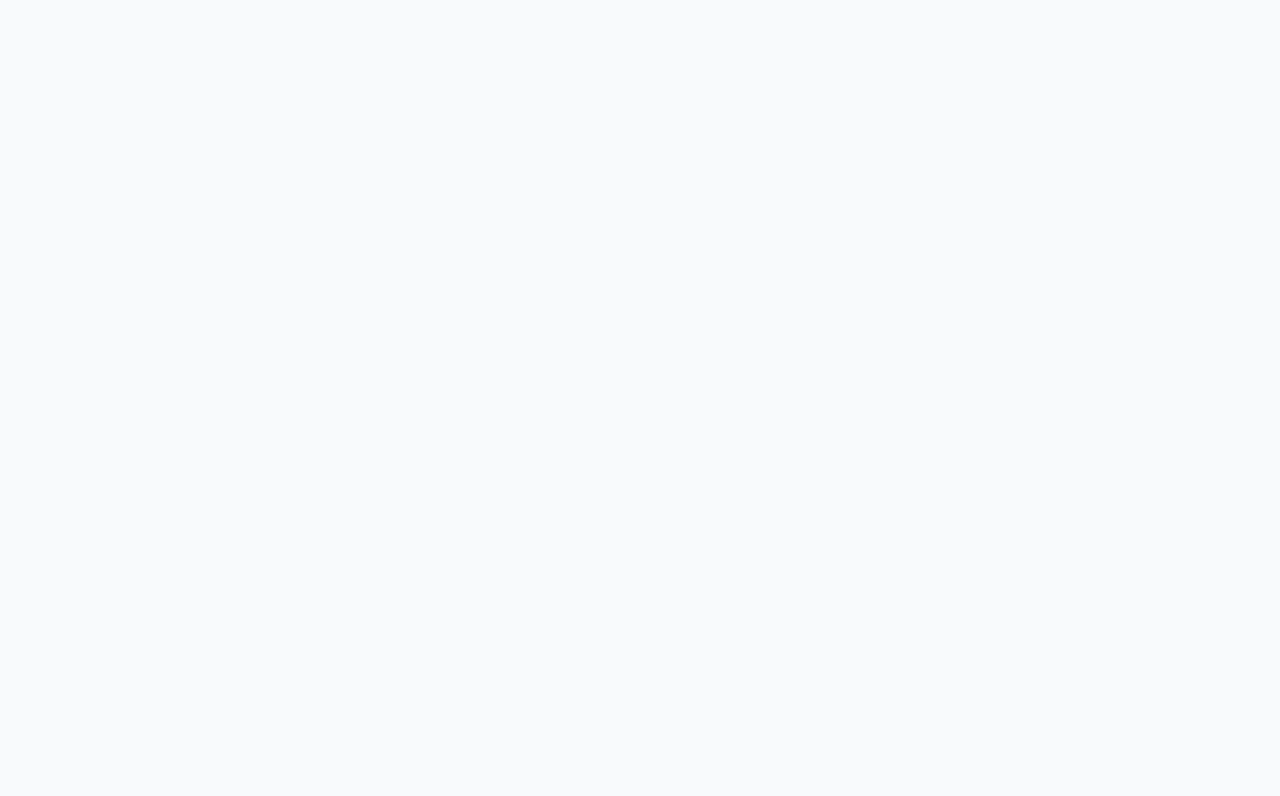
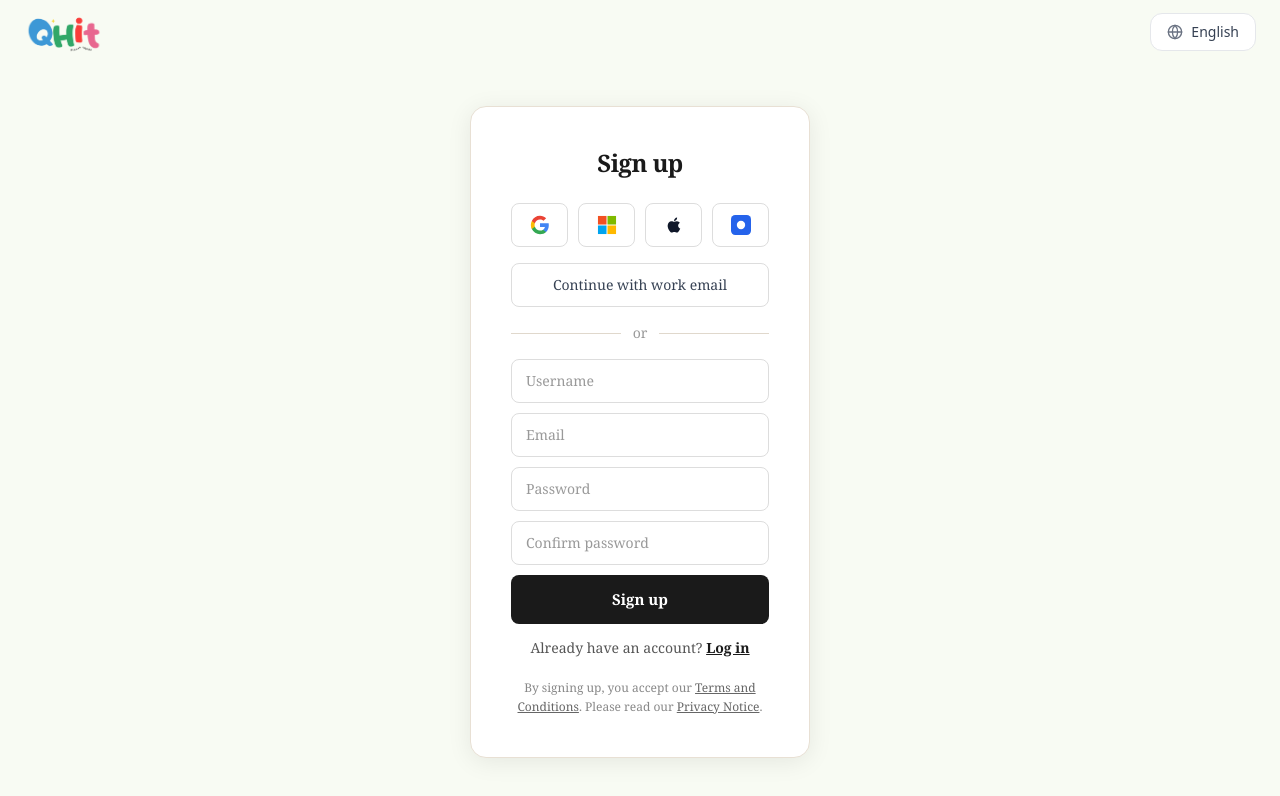
Before and after one commit to Davidcm2803/Quiz-proyect, a React app in the folder frontend/: page /register in a window 1280 px wide. Before the commit this address had no page. Shown: the top 796 px of the page. Built offline with nearby package versions, Linux system fonts and the light colour scheme; the HTML template or start-up script is replaced by a standard one.

Commit message:
login/register form

```diff
--- a/frontend/package.json
+++ b/frontend/package.json
@@ -32,6 +32,6 @@
     "eslint-plugin-react-hooks": "^7.0.1",
     "eslint-plugin-react-refresh": "^0.4.24",
     "globals": "^16.5.0",
-    "vite": "^7.2.4"
+    "vite": "^7.3.1"
   }
 }
--- a/frontend/src/App.jsx
+++ b/frontend/src/App.jsx
@@ -2,6 +2,7 @@ import { BrowserRouter, Routes, Route } from "react-router-dom";
 import Home from "./pages/Home";
 import Join from "./pages/Join";
 import Signup from "./pages/Signup";
+import Register from "./pages/Register";
 import QuizCreate from "./pages/QuizCreate";
 
 export default function App() {
@@ -11,6 +12,7 @@ export default function App() {
         <Route path="/" element={<Home />} />
         <Route path="/join" element={<Join />} />
         <Route path="/signup" element={<Signup />} />
+        <Route path="/register" element={<Register />} />
         <Route path="/quiz/create" element={<QuizCreate />} />
       </Routes>
     </BrowserRouter>
--- a/frontend/src/components/layout/Loginform.jsx
+++ b/frontend/src/components/layout/Loginform.jsx
@@ -1,12 +1,57 @@
 import { useState } from "react";
+import { useContext } from "react";
+import { AuthContext } from "../../context/AuthContext";
 import IconButton from "../ui/IconButtons";
 import LoginButton from "../ui/LoginButton";
 import { GoogleIcon, MicrosoftIcon, AppleIcon, OtherIcon } from "../ui/Icons";
+import { Link } from "react-router-dom";
+import { useNavigate } from "react-router-dom";
+
 
 export default function LoginForm() {
   const [username, setUsername] = useState("");
   const [password, setPassword] = useState("");
   const [focusedField, setFocusedField] = useState(null);
+  const navigate = useNavigate();
+  const [error, setError] = useState("");
+  const { setToken } = useContext(AuthContext);
+
+const handleLogin = async () => {
+  try {
+
+    if (!username || !password) {
+      setError("Please fill all fields");
+      return;
+    }
+
+    const response = await fetch("http://localhost:8000/users/login", {
+      method: "POST",
+      headers: {
+        "Content-Type": "application/json"
+      },
+      body: JSON.stringify({
+        email: username,
+        password: password
+      })
+    });
+
+    const data = await response.json();
+
+    if (!response.ok) {
+      setError(data.detail || "Login failed");
+      return;
+    }
+
+    setToken(data.access_token);
+
+    // redirigir al home
+    navigate("/");
+
+  } catch (error) {
+    console.error(error);
+    setError("Server connection error");
+  }
+};
 
   return (
     <div className="min-h-[calc(100vh-64px)] flex items-center justify-center bg-[#F8FBF3] font-serif">
@@ -58,6 +103,11 @@ export default function LoginForm() {
             focusedField === "password" ? "border-[#555]" : "border-[#ddd]"
           }`}
         />
+        {error && (
+          <p className="text-red-500 text-sm mb-2">
+            {error}
+          </p>
+        )}
 
         <p className="text-[13px] text-[#555] mb-[18px]">
           Forgot password?{" "}
@@ -66,13 +116,15 @@ export default function LoginForm() {
           </a>
         </p>
 
-        <LoginButton>Log in</LoginButton>
+        <LoginButton onClick={handleLogin}>
+          Log in
+        </LoginButton>
 
         <p className="text-sm text-center text-[#555] mb-5">
           Don't have an account?{" "}
-          <a href="#" className="text-[#1a1a1a] font-semibold underline">
+          <Link to="/register" className="text-[#1a1a1a] font-semibold underline">
             Sign up
-          </a>
+          </Link>
         </p>
 
         <p className="text-xs text-[#888] leading-relaxed">
--- a/frontend/src/components/layout/Navbar.jsx
+++ b/frontend/src/components/layout/Navbar.jsx
@@ -58,7 +58,7 @@ export default function Navbar() {
 
         {/* Desktop sign up */}
         <div className="hidden md:block">
-          <Button variant="signup" onClick={() => navigate("/Signup")}>
+          <Button variant="signup" onClick={() => navigate("/register")}>
             Sign up
           </Button>
         </div>
--- /dev/null
+++ b/frontend/src/components/layout/RegisterForm.jsx
@@ -0,0 +1,164 @@
+import { useState } from "react";
+import IconButton from "../ui/IconButtons";
+import LoginButton from "../ui/LoginButton";
+import { GoogleIcon, MicrosoftIcon, AppleIcon, OtherIcon } from "../ui/Icons";
+import { Link } from "react-router-dom";
+import { useNavigate } from "react-router-dom";
+
+export default function RegisterForm() {
+  const [username, setUsername] = useState("");
+  const [email, setEmail] = useState("");
+  const [password, setPassword] = useState("");
+  const [confirmPassword, setConfirmPassword] = useState("");
+  const [focusedField, setFocusedField] = useState(null);
+  const [error, setError] = useState("");
+  const navigate = useNavigate();
+
+  const handleSubmit = async (e) => {
+    e.preventDefault();
+
+    if (!username || !email || !password || !confirmPassword) {
+    setError("Don't forget about filling in all fields :)");
+    return;
+    }
+    if (password !== confirmPassword) { // validacion en front
+      setError("Make sure your passwords match ;)");
+      return;
+    }
+
+    try {
+      const response = await fetch("http://localhost:8000/users/", {
+        method: "POST",
+        headers: {
+          "Content-Type": "application/json"
+        },
+        body: JSON.stringify({
+          username,
+          email,
+          password
+        })
+      });
+
+      const data = await response.json();
+      console.log(data);
+
+    if (!response.ok) {
+      setError(data.detail || "Error creating account :(");
+      return;
+    }
+      alert("Welcome to QHit! Now your're part of the fun :D");
+        navigate("/signup");
+
+    } catch (error) {
+      console.error(error);
+      setError("Error creating account :(");
+    }
+  };
+
+  return (
+    <div className="min-h-[calc(100vh-64px)] flex items-center justify-center bg-[#F8FBF3] font-serif">
+      <div className="bg-white rounded-2xl p-10 w-[340px] shadow-[0_4px_24px_rgba(0,0,0,0.08)] border border-[#e8e0d4]">
+
+        <h2 className="text-2xl font-bold text-[#1a1a1a] tracking-tight mb-6">
+          Sign up
+        </h2>
+
+        <div className="flex gap-2.5 mb-4">
+          {[
+            { icon: <GoogleIcon />, label: "Google" },
+            { icon: <MicrosoftIcon />, label: "Microsoft" },
+            { icon: <AppleIcon />, label: "Apple" },
+            { icon: <OtherIcon />, label: "Other" },
+          ].map(({ icon, label }) => (
+            <IconButton key={label} icon={icon} label={label} onClick={() => {}} />
+          ))}
+        </div>
+
+        <button className="w-full py-[11px] bg-white border border-[#ddd] rounded-lg mb-4 text-sm text-gray-700 hover:border-gray-400 transition-colors">
+          Continue with work email
+        </button>
+
+        <div className="flex items-center gap-3 mb-4 text-[#999] text-sm">
+          <div className="flex-1 h-px bg-[#e0d8cc]" />
+          or
+          <div className="flex-1 h-px bg-[#e0d8cc]" />
+        </div>
+
+        <form onSubmit={handleSubmit}>
+
+          <input
+            type="text"
+            placeholder="Username"
+            value={username}
+            onChange={(e) => setUsername(e.target.value)}
+            onFocus={() => setFocusedField("username")}
+            onBlur={() => setFocusedField(null)}
+            className={`w-full px-[14px] py-[11px] border rounded-lg text-sm text-[#333] bg-white outline-none mb-2.5 box-border transition-colors ${
+              focusedField === "username" ? "border-[#555]" : "border-[#ddd]"
+            }`}
+          />
+
+          <input
+            type="email"
+            placeholder="Email"
+            value={email}
+            onChange={(e) => setEmail(e.target.value)}
+            onFocus={() => setFocusedField("email")}
+            onBlur={() => setFocusedField(null)}
+            className={`w-full px-[14px] py-[11px] border rounded-lg text-sm text-[#333] bg-white outline-none mb-2.5 box-border transition-colors ${
+              focusedField === "email" ? "border-[#555]" : "border-[#ddd]"
+            }`}
+          />
+
+          <input
+            type="password"
+            placeholder="Password"
+            value={password}
+            onChange={(e) => setPassword(e.target.value)}
+            onFocus={() => setFocusedField("password")}
+            onBlur={() => setFocusedField(null)}
+            className={`w-full px-[14px] py-[11px] border rounded-lg text-sm text-[#333] bg-white outline-none mb-2.5 box-border transition-colors ${
+              focusedField === "password" ? "border-[#555]" : "border-[#ddd]"
+            }`}
+          />
+          <input
+            type="password"
+            placeholder="Confirm password"
+            value={confirmPassword}
+            onChange={(e) => setConfirmPassword(e.target.value)}
+            onFocus={() => setFocusedField("confirmPassword")}
+            onBlur={() => setFocusedField(null)}
+            className={`w-full px-[14px] py-[11px] border rounded-lg text-sm text-[#333] bg-white outline-none mb-2.5 box-border transition-colors ${
+                focusedField === "confirmPassword" ? "border-[#555]" : "border-[#ddd]"
+            }`}
+            />
+            {error && (
+                <p className="text-red-500 text-sm mb-2">
+                    {error}
+                </p>
+            )}
+
+          <LoginButton type="submit">
+            Sign up
+            </LoginButton>
+
+        </form>
+
+        <p className="text-sm text-center text-[#555] mb-5">
+          Already have an account?{" "}
+          <Link to="/signup" className="text-[#1a1a1a] font-semibold underline">
+            Log in
+          </Link>
+        </p>
+
+        <p className="text-xs text-[#888] leading-relaxed">
+          By signing up, you accept our{" "}
+          <a href="#" className="text-[#666] underline">Terms and Conditions</a>.
+          Please read our{" "}
+          <a href="#" className="text-[#666] underline">Privacy Notice</a>.
+        </p>
+
+      </div>
+    </div>
+  );
+}
--- /dev/null
+++ b/frontend/src/pages/Register.jsx
@@ -0,0 +1,11 @@
+import RegisterForm from "../components/layout/RegisterForm"
+import SecondaryNavbar from "../components/layout/SecondaryNavbar"
+
+export default function Register() {
+  return (
+    <>
+      <SecondaryNavbar />
+      <RegisterForm />
+    </>
+  );
+}
```
Also changed, not shown: 1 other file (tests, documents, lock files or other folders).
